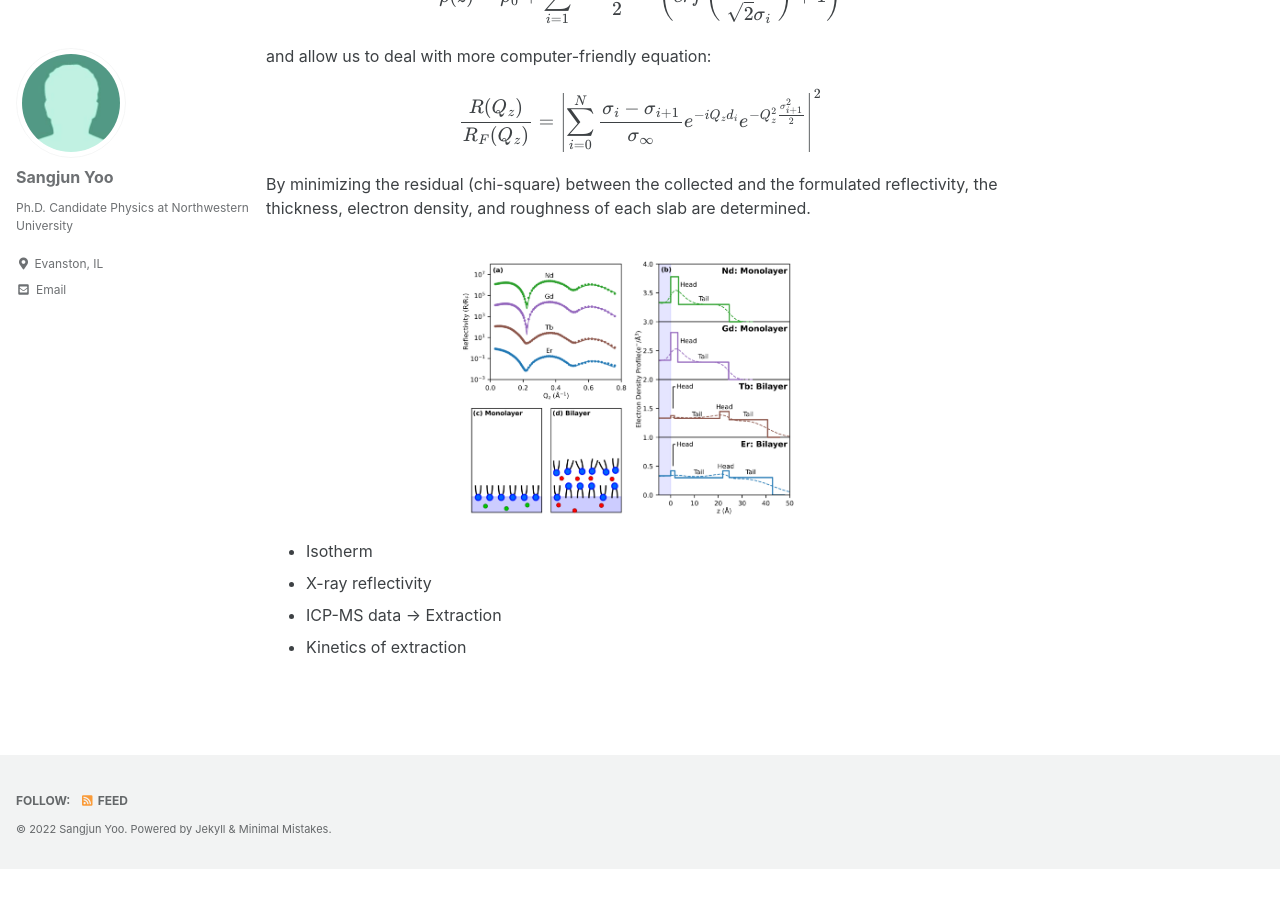
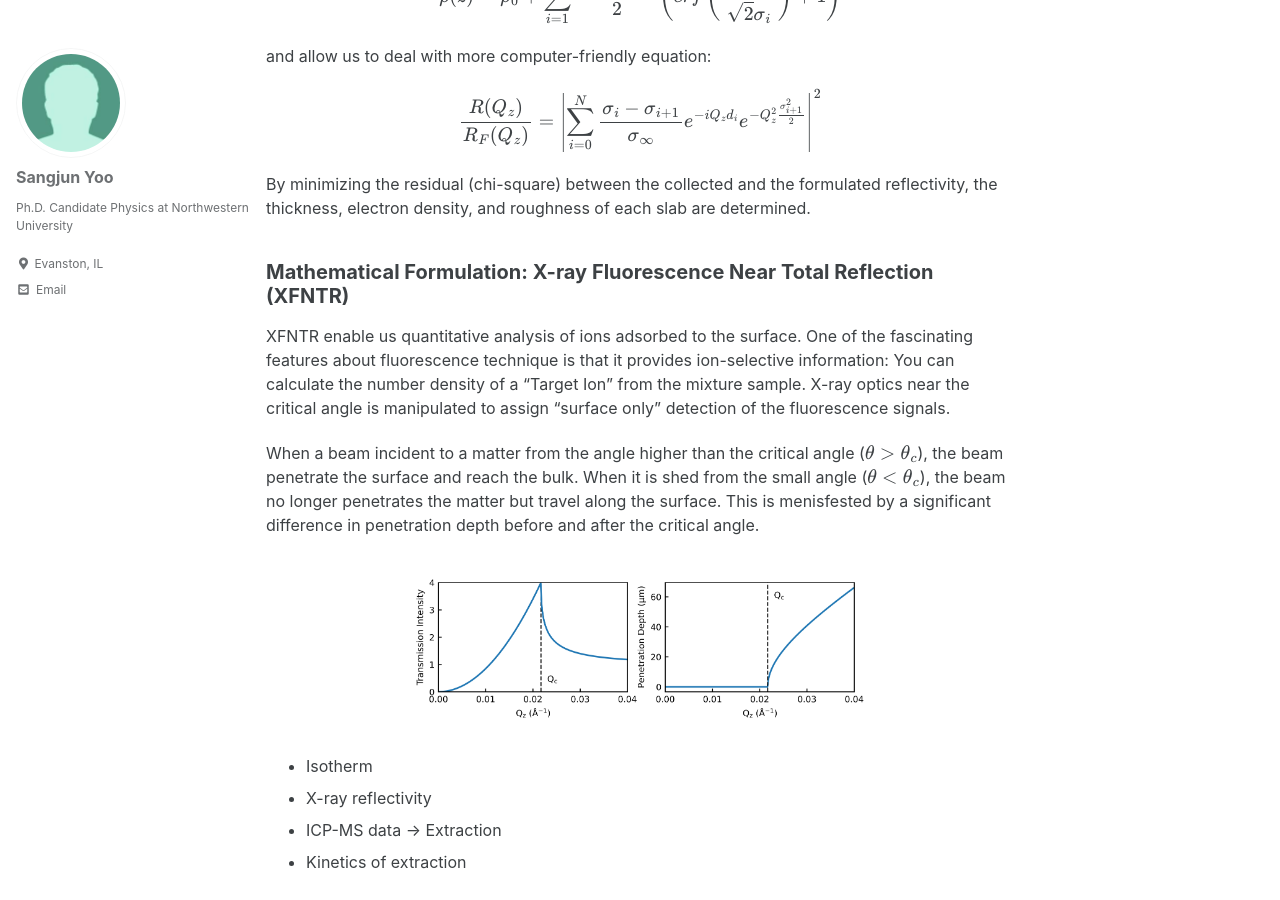
Before and after one commit to sangjunyoo-phd/sangjunyoo-phd.github.io, a Jekyll site: the page built from _pages/analysis.md, in a window 1280 px wide and 900 px high, scrolled down 803 px. Built offline with Jekyll 4.4.1, drawn with Linux system fonts in a browser that asks for light colours; cached includes are drawn as plain includes; before the commit the page ends 1672 px from its top, so only the background shows below that; some of the changed text lies outside the part shown.

Commit message:
update XFNTR in analysis

```diff
--- a/_pages/analysis.md
+++ b/_pages/analysis.md
@@ -10,9 +10,9 @@ toc_sticky: true
 
 **A lot of data analysis and mathematical formulations are done during research. This page showcases how I did them in detail.**
 
-# X-ray Reflectivity Analysis
+# X-ray Experiments Analysis
 
-## Mathematical Formulation
+## Mathematical Formulation: X-ray Reflectivity
 
 X-ray reflectivity is one of the most powerful tools to characterize the composition of the surface along the surface normal.
 The specular reflectivity intensity profile as a function of incident (=reflection) angle contains information about the electron density of the material along the z-axis (when surface is x-y plane).
@@ -31,7 +31,14 @@ $$ \frac{R(Q_{z})} {R_{F} (Q_{z})} = \left| \sum_{i=0}^{N} \frac{\sigma_{i}-\sig
 
 By minimizing the residual (chi-square) between the collected and the formulated reflectivity, the thickness, electron density, and roughness of each slab are determined.
 
-![image-center](../assets/images/Z_dep_XRR_with_cartoon.png){: .align-center}{:style="border: 0px solid black; padding: 0px"}{:height="50%" width="50%"}
+## Mathematical Formulation: X-ray Fluorescence Near Total Reflection (XFNTR)
+
+XFNTR enable us quantitative analysis of ions adsorbed to the surface. One of the fascinating features about fluorescence technique is that it provides ion-selective information: You can calculate the number density of a "Target Ion" from the mixture sample. X-ray optics near the critical angle is manipulated to assign "surface only" detection of the fluorescence signals.
+
+When a beam incident to a matter from the angle higher than the critical angle (\\(\theta > \theta_{c}\\)), the beam penetrate the surface and reach the bulk. When it is shed from the small angle (\\(\theta < \theta_{c}\\)), the beam no longer penetrates the matter but travel along the surface. This is menisfested by a significant difference in penetration depth before and after the critical angle.
+
+![image-center](../assets/images/Fresnel_Transmission.png){: .align-center}{:style="border: 0px solid black; padding: 10px"}{:height="70%" width="70%"}
+
 
 * Isotherm
 * X-ray reflectivity
```
Also changed, not shown: assets/images/Fresnel_Transmission.png (added).
